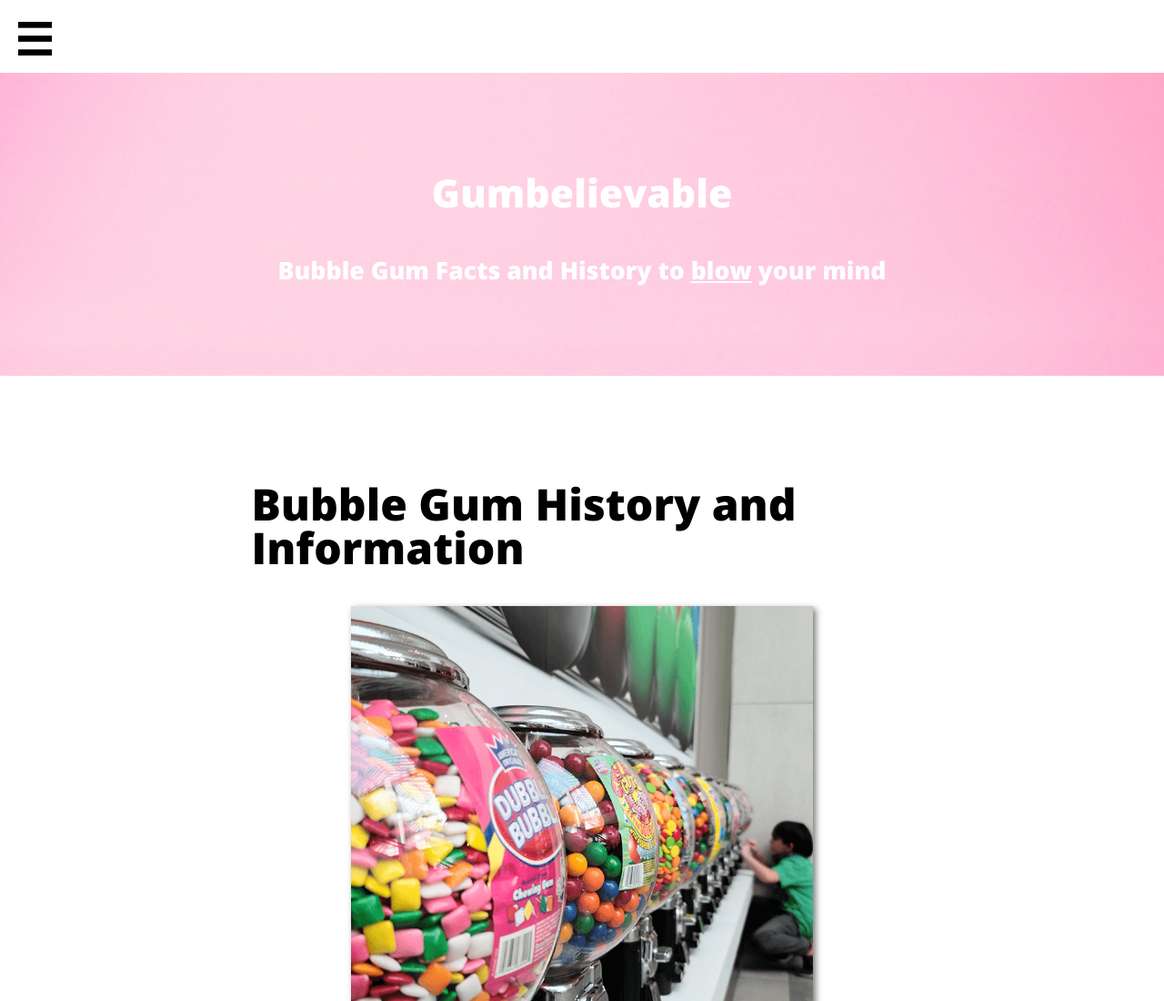
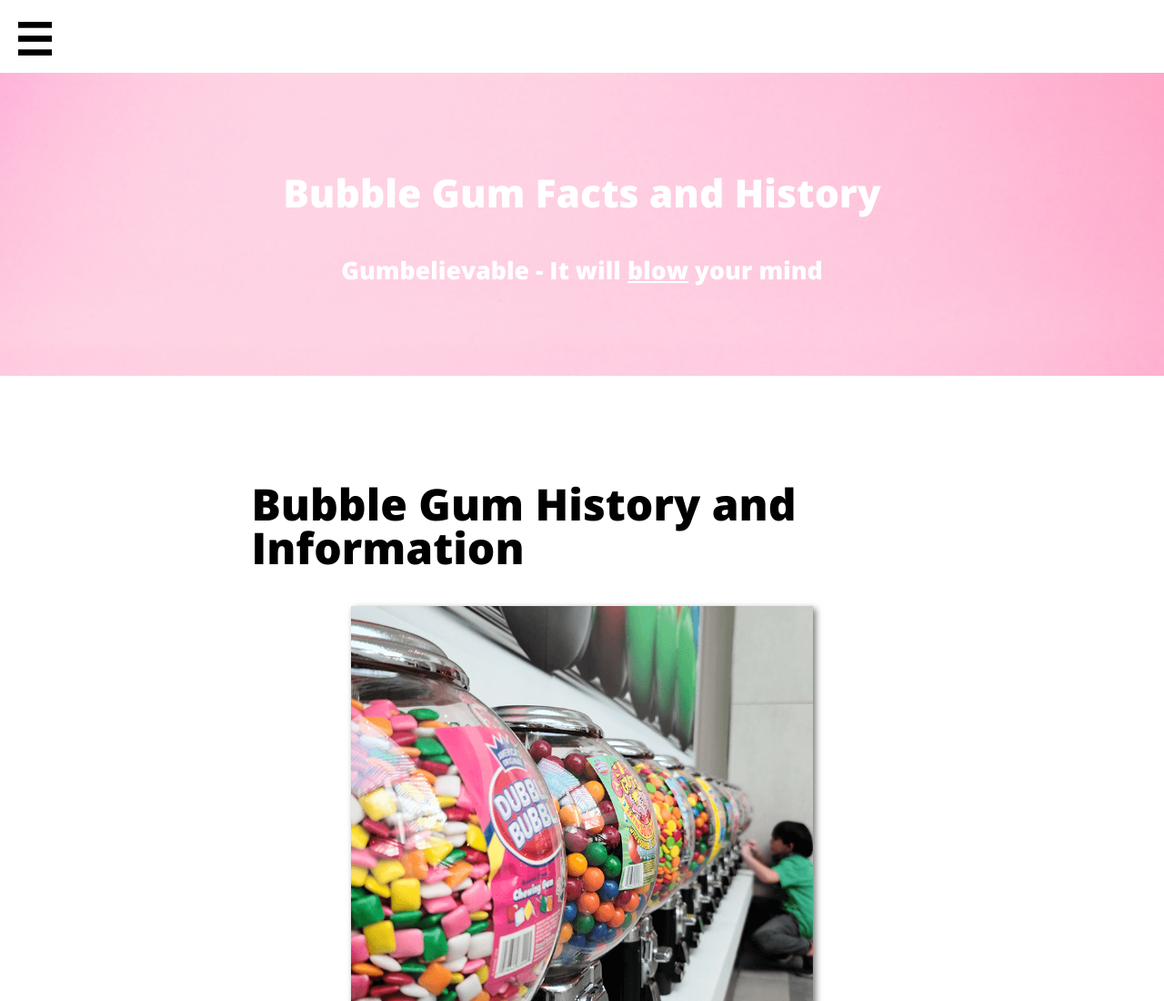
Before and after one commit to ediep3/Gumbelievable, a plain HTML site: page index.html in a window 1280 px wide. Shown: the top 1100 px of the page at 91% size. Drawn offline with nearby package versions, Linux system fonts and the light colour scheme.

Commit message:
H1 Tag Update

```diff
--- a/index.html
+++ b/index.html
@@ -79,10 +79,8 @@
           alt="Text that describes the image"
         />
         <div class="header-content">
-          <h1>Gumbelievable</h1>
-          <h2 class="subtext">
-            Bubble Gum Facts and History to <u>blow</u> your mind
-          </h2>
+          <h1>Bubble Gum Facts and History</h1>
+          <h2 class="subtext">Gumbelievable - It will <u>blow</u> your mind</h2>
         </div>
       </div>
     </header>
```
